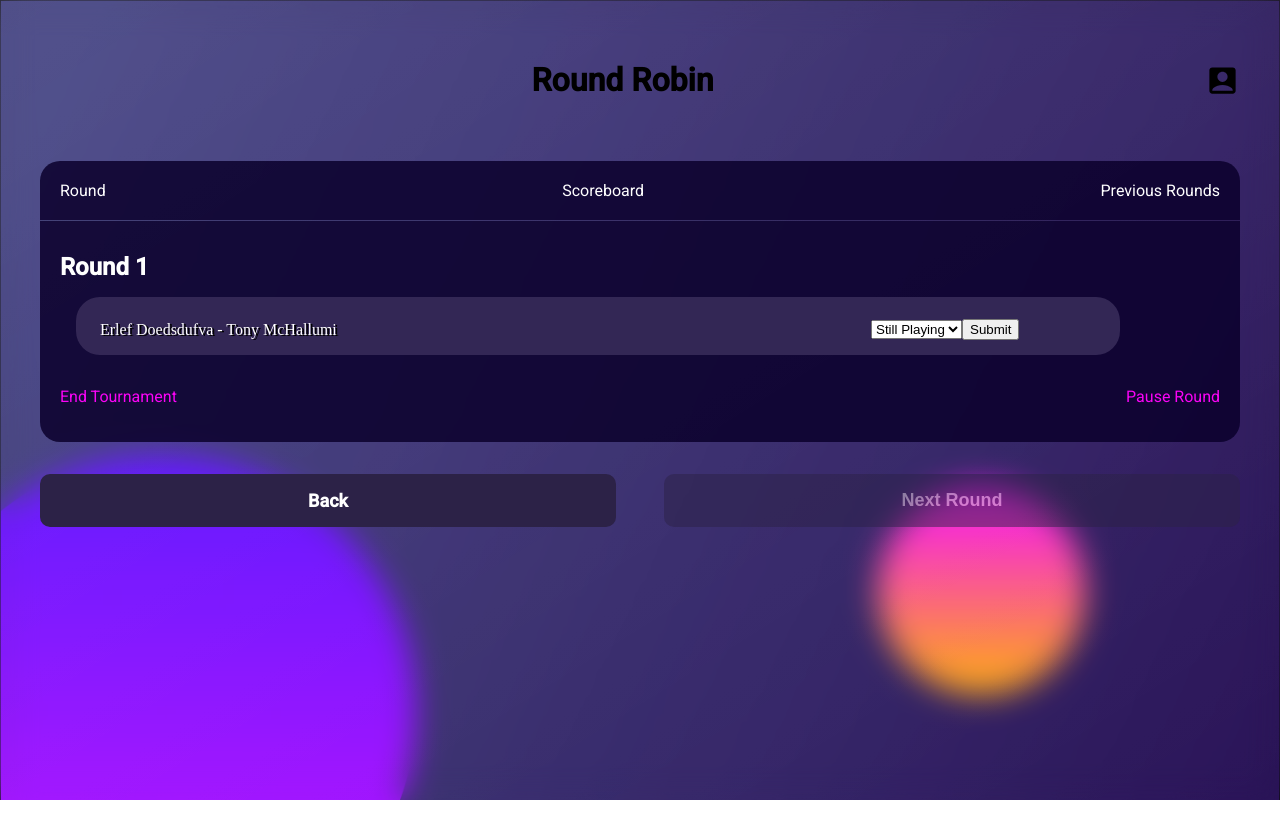
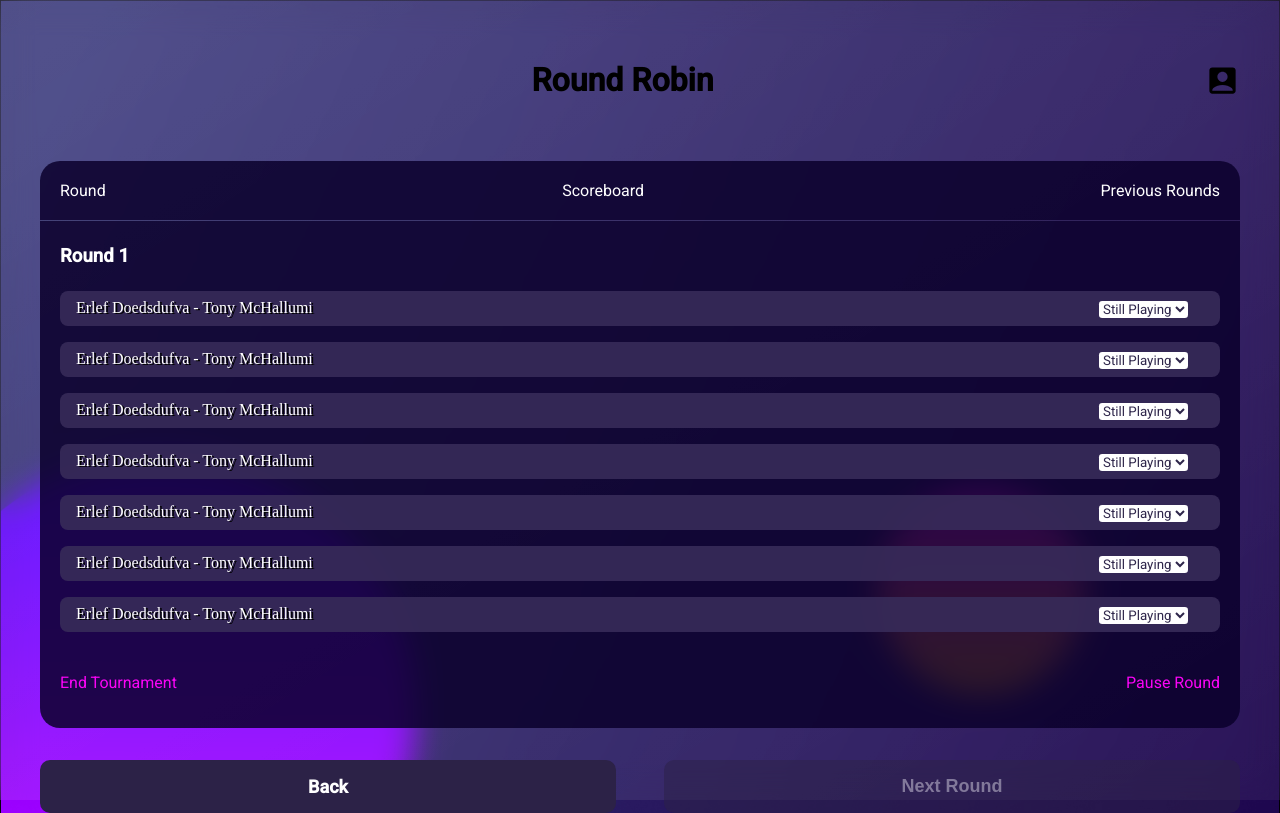
Before and after one commit to olofWallgren/RoundRobinApp, a React (Create React App) app: page /current-tournament/round in a window 1280 px wide. Built offline with nearby package versions, Linux system fonts and the light colour scheme; a web font is replaced by a local one.

Commit message:
Some layout fix

```diff
--- a/src/components/OutputBarRound/OutputBarRound.css
+++ b/src/components/OutputBarRound/OutputBarRound.css
@@ -0,0 +1,27 @@
+.select {
+  margin-right: 0.5rem;
+  background-color: white;
+  color: rgba(11, 0, 44, 0.85);
+  outline: none;
+  border: none;
+  border-radius: 0.2rem;
+  margin-right: 1rem;
+  font-family: inherit;
+  cursor: pointer;
+}
+
+.okBtn {
+  background: linear-gradient(180deg, #fa00ff 0%, #ff7a00 100%);
+  border-radius: 2px;
+  color: white;
+  cursor: pointer;
+  text-align: center;
+  text-decoration: none;
+  border: none;
+  transform-origin: 50% 50%;
+  transition: transform 200ms ease, background-color 150ms ease;
+}
+
+.okBtn:active {
+  transform: scale(0.97);
+}
--- a/src/components/OutputBarRound/index.tsx
+++ b/src/components/OutputBarRound/index.tsx
@@ -1,29 +1,21 @@
 import React from "react";
 import "../../layout/OutputBar.css";
 import "./OutputBarRound.css";
-// import DropDownMenu from "../../components/DropDownMenu"
-import { Grid, Button, Menu, MenuItem } from '@mui/material';
+import { Grid } from "@mui/material";
 
 import { useForm, SubmitHandler } from "react-hook-form";
 
-
 interface Props {
-  player1?: React.ReactNode,
-  player2?: React.ReactNode,
-  children?: React.ReactNode
-
+  player1?: React.ReactNode;
+  player2?: React.ReactNode;
+  children?: React.ReactNode;
 }
 
 type Inputs = {
   result: String;
 };
 
-const OutputBarRound: React.FC<Props> = ({
-  player1,
-  player2,
-  children
-}) => {
-
+const OutputBarRound: React.FC<Props> = ({ player1, player2, children }) => {
   const {
     register,
     handleSubmit,
@@ -35,15 +27,22 @@ const OutputBarRound: React.FC<Props> = ({
   };
 
   return (
-    <Grid container className="outputBarContainer" spacing={1}>
-
-      <Grid item xs={9}>
-        <p className="names">{player1} - {player2}</p>
+    <Grid
+      container
+      className="outputBarContainer"
+      direction="row"
+      justifyContent="space-between"
+      alignItems="center"
+    >
+      <Grid item>
+        <p className="names">
+          {player1} - {player2}
+        </p>
       </Grid>
 
-      <Grid item xs={3}>
+      <Grid item>
         <form onSubmit={handleSubmit(onSubmit)}>
-            <select {...register("result")}>
+          <select className="select" {...register("result")}>
             <option value="Still playing">Still Playing</option>
             <option value="2 - 0 - 0">2 - 0 - 0</option>
             <option value="2 - 1 - 0">2 - 1 - 0</option>
@@ -53,11 +52,9 @@ const OutputBarRound: React.FC<Props> = ({
             <option value="1 - 2 - 0">1 - 2 - 0</option>
             <option value="0 - 1 - 1">0 - 1 - 1</option>
           </select>
-            <input type="submit" />
+          {/* <input type="submit" value="OK" className="okBtn" /> */}
         </form>
       </Grid>
-
-
     </Grid>
   );
 };
--- a/src/components/OutputBarScoreBoard/index.tsx
+++ b/src/components/OutputBarScoreBoard/index.tsx
@@ -1,17 +1,15 @@
 import React from "react";
 import "../../layout/OutputBar.css";
-import { Grid, Button, Menu, MenuItem } from '@mui/material';
+import { Grid, Button, Menu, MenuItem } from "@mui/material";
 import { writeHeapSnapshot } from "v8";
 
-
 interface Props {
-  player?: React.ReactNode,
-  totalScore?: React.ReactNode,
-  wins?: React.ReactNode,
-  losses?: React.ReactNode,
-  draws?: React.ReactNode,
-  children?: React.ReactNode
-
+  player?: React.ReactNode;
+  totalScore?: React.ReactNode;
+  wins?: React.ReactNode;
+  losses?: React.ReactNode;
+  draws?: React.ReactNode;
+  children?: React.ReactNode;
 }
 
 const OutputBarScoreBoard: React.FC<Props> = ({
@@ -20,31 +18,32 @@ const OutputBarScoreBoard: React.FC<Props> = ({
   wins,
   losses,
   draws,
-  children
-  }) => {
-
-
+  children,
+}) => {
   return (
-    <Grid container className="outputBarContainer" spacing={0}>
-
+    <Grid
+      container
+      className="outputBarContainer"
+      // direction="row"
+      // justifyContent="space-between"
+      // alignItems="center"
+    >
       <Grid item xs={7}>
         <p className="names">{player}</p>
       </Grid>
 
-      <Grid item xs={2}>
+      <Grid item xs={4.5}>
         <p className="totalScore">{totalScore}</p>
       </Grid>
 
-      <Grid className="matchHistoryContainer" item xs={3}>
-        <p className="matchHistory">{wins}</p>
-        <p> - </p>
-        <p className="matchHistory">{losses}</p>
-        <p> - </p>
-        <p className="matchHistory">{draws}</p>
+      <Grid className="matchHistoryContainer" item xs={0.5}>
+        <p className="matchHistoryContainer">{wins}</p>
+        <p className="matchHistoryContainer"> - </p>
+        <p className="matchHistoryContainer">{losses}</p>
+        <p className="matchHistoryContainer"> - </p>
+        <p className="matchHistoryContainer">{draws}</p>
       </Grid>
-
-</Grid>
-
+    </Grid>
   );
 };
 
--- a/src/layout/OutputBar.css
+++ b/src/layout/OutputBar.css
@@ -1,20 +1,15 @@
 .outputBarContainer {
   background-color: rgba(56, 44, 89, 0.9);
-  border-radius: 1.5rem;
+  border-radius: 0.5rem;
   color: white;
-  padding: 0rem 0rem 0rem 1rem;
-  margin: 1rem;
-  width: 90%;
-
-  display: flex;
-  justify-content: center;
-  align-items: center;
-  flex-direction: row;
+  margin: 0 0 1rem 0;
+  padding: 0.5rem 1rem;
 }
 
 .names {
   font-family: "Metamorphous";
   text-shadow: 2px 1px black;
+  margin: 0;
 }
 
 .matchHistoryContainer {
@@ -22,4 +17,9 @@
   flex-direction: row;
   align-items: center;
   justify-content: center;
+  margin: 0;
 }
+
+.totalScore {
+  margin: 0;
+}
--- a/src/routes/round/index.tsx
+++ b/src/routes/round/index.tsx
@@ -8,6 +8,7 @@ import { Divider } from "@mui/material";
 import { CSSProperties } from "react";
 import { Link } from "react-router-dom";
 import OutputBarRound from "../../components/OutputBarRound";
+import { Grid } from "@mui/material";
 
 const Round = () => {
   const [disable, setDisable] = React.useState(true); //Använd denna hook för att göra knappen klickbar efter att resultaten är ifyllda
@@ -18,14 +19,64 @@ const Round = () => {
         <NavigationBar />
         <Divider />
         <div className="gameContainer">
-          <div style={{ paddingTop: "2rem" }}>
-            <h2 style={{ margin: "0" }}>Round 1</h2>
+          <div style={{ padding: "1.5rem 0" }}>
+            <h3 style={{ margin: "0" }}>Round 1</h3>
           </div>
-          <OutputBarRound
-    player1="Erlef Doedsdufva"
-    player2="Tony McHallumi"/>
+          <div style={playerContainer}>
+            <OutputBarRound
+              player1="Erlef Doedsdufva"
+              player2="Tony McHallumi"
+            />
+            <OutputBarRound
+              player1="Erlef Doedsdufva"
+              player2="Tony McHallumi"
+            />
+            <OutputBarRound
+              player1="Erlef Doedsdufva"
+              player2="Tony McHallumi"
+            />
+            <OutputBarRound
+              player1="Erlef Doedsdufva"
+              player2="Tony McHallumi"
+            />
+            <OutputBarRound
+              player1="Erlef Doedsdufva"
+              player2="Tony McHallumi"
+            />
+            <OutputBarRound
+              player1="Erlef Doedsdufva"
+              player2="Tony McHallumi"
+            />
+            <OutputBarRound
+              player1="Erlef Doedsdufva"
+              player2="Tony McHallumi"
+            />
+            <OutputBarRound
+              player1="Erlef Doedsdufva"
+              player2="Tony McHallumi"
+            />
+            <OutputBarRound
+              player1="Erlef Doedsdufva"
+              player2="Tony McHallumi"
+            />
+            <OutputBarRound
+              player1="Erlef Doedsdufva"
+              player2="Tony McHallumi"
+            />
+            <OutputBarRound
+              player1="Erlef Doedsdufva"
+              player2="Tony McHallumi"
+            />
+            <OutputBarRound
+              player1="Erlef Doedsdufva"
+              player2="Tony McHallumi"
+            />
+            <OutputBarRound
+              player1="Erlef Doedsdufva"
+              player2="Tony McHallumi"
+            />
+          </div>
           <div style={flexBetween}>
-
             <div>
               <p style={paraStyle}>End Tournament</p>
             </div>
@@ -35,7 +86,11 @@ const Round = () => {
           </div>
         </div>
         <div style={btnContainer}>
-          <Link style={btnWidth} to="/create-tournament" className="secondaryBtn">
+          <Link
+            style={btnWidth}
+            to="/create-tournament"
+            className="secondaryBtn"
+          >
             Back
           </Link>
           <button style={btnWidth} className="primaryBtn" disabled={disable}>
@@ -47,6 +102,9 @@ const Round = () => {
   );
 };
 
+const textContainer: CSSProperties = {
+  padding: "0 1rem",
+};
 const paraStyle: CSSProperties = {
   color: "#FA04F6",
   cursor: "pointer",
@@ -66,5 +124,10 @@ const btnContainer: CSSProperties = {
 const btnWidth: CSSProperties = {
   width: "48%",
 };
+const playerContainer: CSSProperties = {
+  overflowY: "auto",
+  overflowX: "hidden",
+  height: "350px",
+};
 
 export default Round;
--- a/src/routes/scoreboard/index.tsx
+++ b/src/routes/scoreboard/index.tsx
@@ -8,15 +8,22 @@ import { Divider } from "@mui/material";
 import { CSSProperties } from "react";
 import { Link } from "react-router-dom";
 import OutputbarScoreBoard from "../../components/OutputBarScoreBoard";
+import { Grid } from "@mui/material";
 
 const Scoreboard = () => (
   <div className="container">
     <NavigationBar />
     <Divider />
     <div className="gameContainer">
-      <div style={{ paddingTop: "2rem" }}>
-        <h2 style={{ margin: "0" }}>Scoreboard</h2>
+      <div style={{ padding: "1.5rem 0" }}>
+        <h3 style={{ margin: "0" }}>Scoreboard</h3>
       </div>
+      <Grid container direction="row" style={textContainer}>
+        <Grid xs={6.5}><p>Participants</p></Grid>
+        <Grid item xs={3.5}  ><p>Points</p></Grid>
+        <Grid item xs={2} style={{textAlign:"right"}}><p>W - L - D</p></Grid>
+      </Grid>
+      <div style={scoreContainer}>
         <OutputbarScoreBoard
           player="Erlef Doedsdufva"
           totalScore="3"
@@ -31,6 +38,7 @@ const Scoreboard = () => (
           losses="0"
           draws="0"
         />
+      </div>
       <div style={paraContainer}>
         <p style={paraStyle}>End Tournament</p>
       </div>
@@ -39,12 +47,22 @@ const Scoreboard = () => (
       <Link style={btnWidth} to="/create-tournament" className="secondaryBtn">
         Back
       </Link>
-      <Link style={btnWidth} to="/current-tournament/round" className="primaryBtn">
+      <Link
+        style={btnWidth}
+        to="/current-tournament/round"
+        className="primaryBtn"
+      >
         Next Round
       </Link>
     </div>
   </div>
 );
+
+const textContainer: CSSProperties = {
+  padding: "0 1rem",
+  color: "#FA04F6",
+  margin: "0",
+};
 
 const paraContainer: CSSProperties = {
   display: "flex",
@@ -66,5 +84,10 @@ const btnContainer: CSSProperties = {
 const btnWidth: CSSProperties = {
   width: "48%",
 };
+const scoreContainer: CSSProperties = {
+  overflowY: "auto",
+  overflowX: "hidden",
+  height: "350px",
+};
 
 export default Scoreboard;
```
Lines whose indentation alone changed are shown as unchanged.
